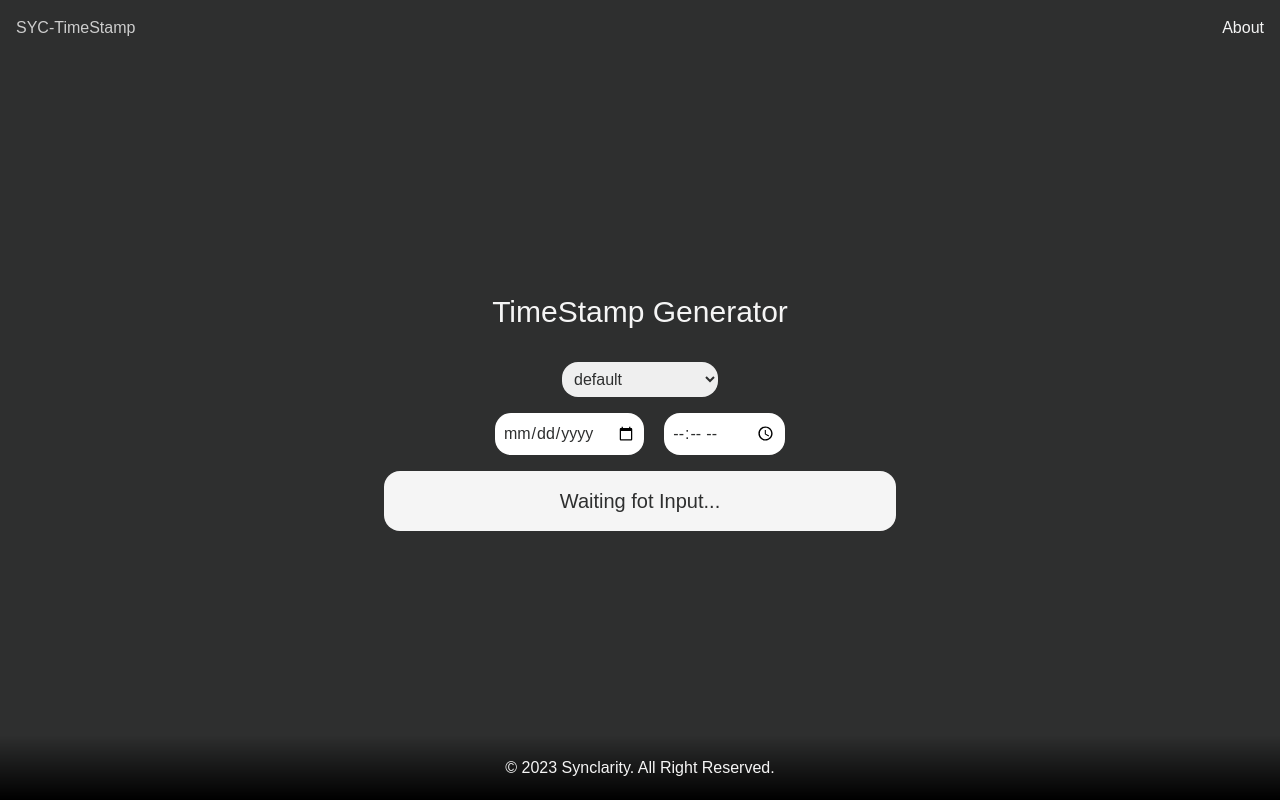
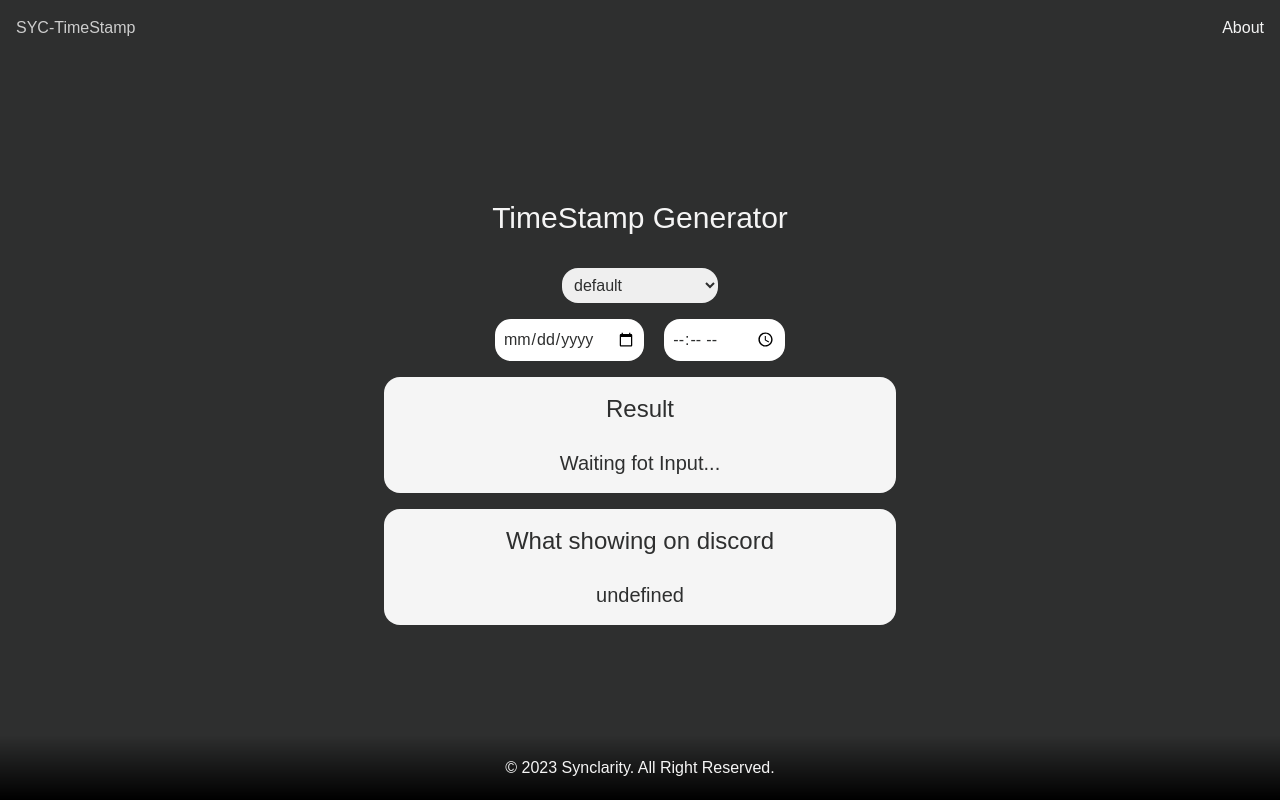
Before and after one commit to slpy-one/timestamp-sveltekit, a SvelteKit app: page / in a window 1280 px wide. Built offline with nearby package versions, Linux system fonts and the light colour scheme; a web font is replaced by a local one.

Commit message:
feat<page>: showing result example (but still not functional)

```diff
--- a/src/routes/+page.svelte
+++ b/src/routes/+page.svelte
@@ -26,7 +26,8 @@
 		time: _time
 	}
 
-	let returnData: string | number | undefined = 0
+	let returnData: string | number | undefined = handlingDate(passingData)
+	let exampleData: string | undefined = undefined
 
 	function innerHandling(form: string, data: string): any {
 		console.log(form, data)
@@ -95,9 +96,18 @@
 			</form>
 
 			<!-- Result -->
-			<div class="p-4 my-2 w-full bg-whitesmoke text-pastel-black text-xl rounded">
-				<!-- &lt;t:1690778280:R&gt; -->
+			<div class="p-4 my-2 mb-4 w-full bg-whitesmoke text-pastel-black text-xl rounded">
+				<h1 class={`${TW_CLASS.heading.xxl} !pt-0`}>
+					Result
+				</h1>
 				{returnData !== '' && returnData !== 0 ? returnData : 'Waiting fot Input...'}
+			</div>
+
+			<div class="p-4 my-2 mt-4 w-full bg-whitesmoke text-pastel-black text-xl rounded">
+				<h1 class={`${TW_CLASS.heading.xxl} !pt-0`}>
+					What showing on discord
+				</h1>
+				{exampleData}
 			</div>
 		</div>
 	</div>
```
